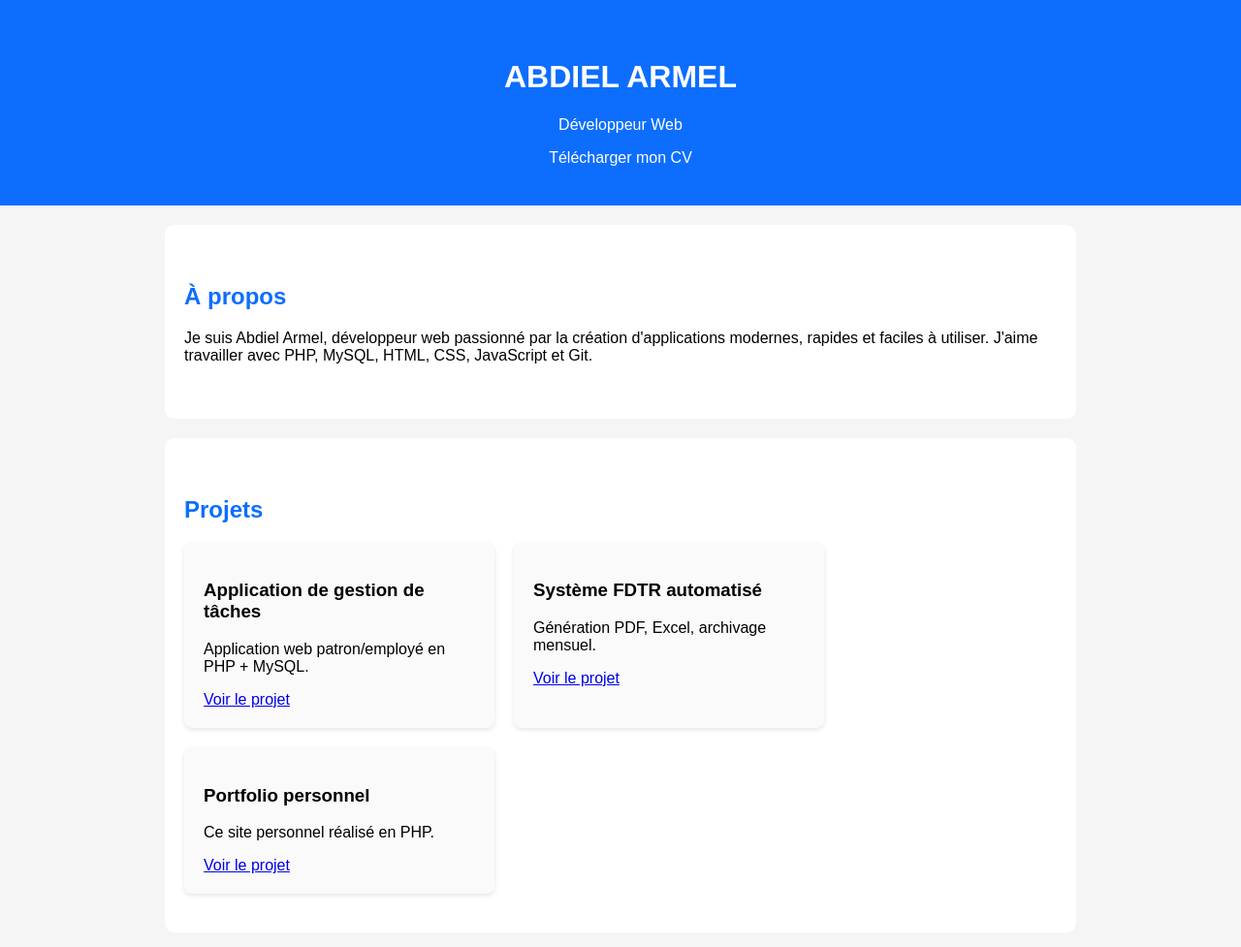
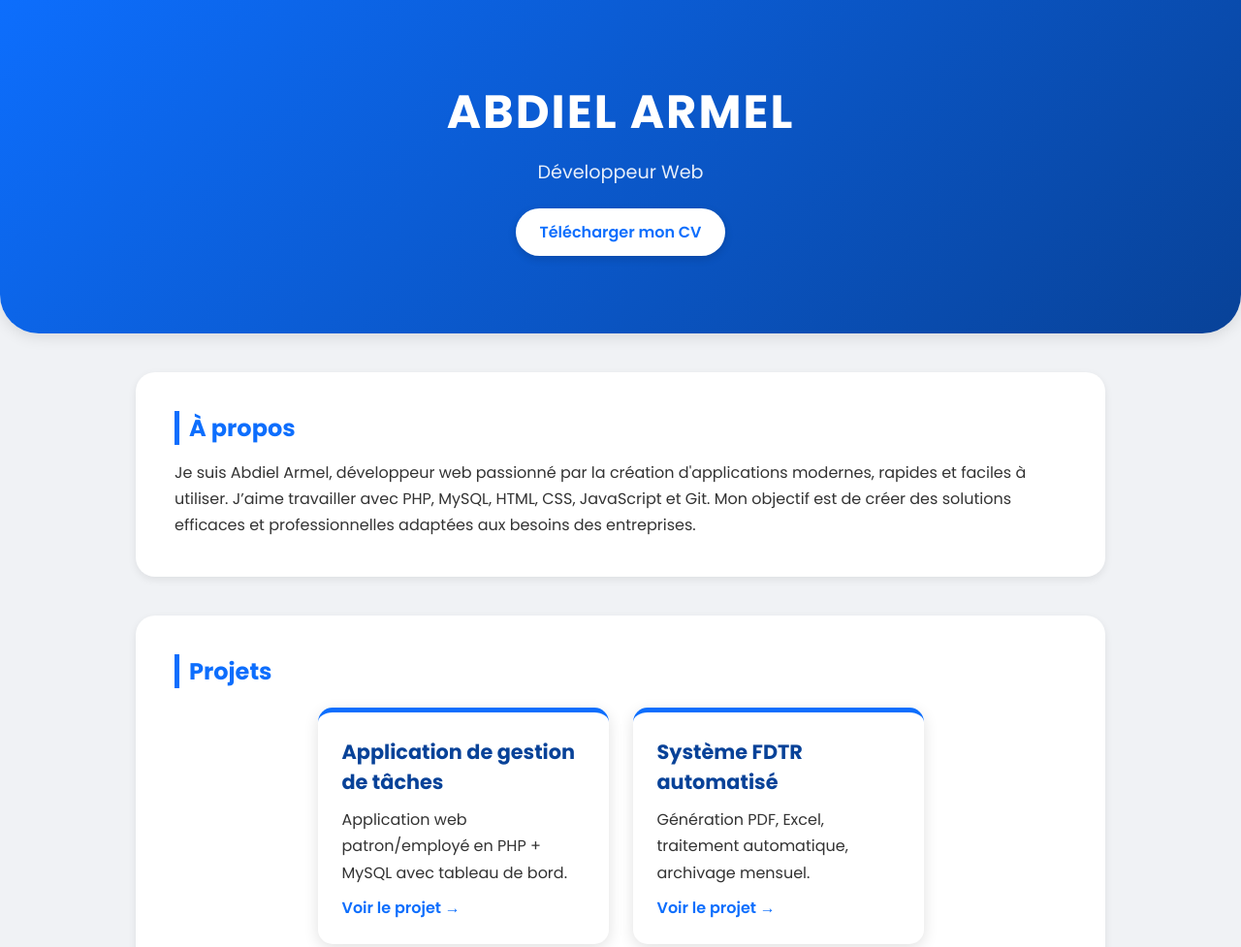
Before and after one commit to yoroARMEL123/yoroARMEL123.github.io, a plain HTML site: page index.html in a window 1280 px wide. Shown: the top 977 px of the page at 97% size. Drawn offline with Linux system fonts and the light colour scheme.

Commit message:
autre modification

```diff
--- a/index.html
+++ b/index.html
@@ -1,22 +1,153 @@
-
 <!DOCTYPE html>
 <html lang="fr">
 <head>
     <meta charset="UTF-8">
     <meta name="viewport" content="width=device-width, initial-scale=1.0">
     <title>Portfolio - Abdiel Armel</title>
+
+    <!-- Google Font Pro -->
+    <link href="https://fonts.googleapis.com/css2?family=Poppins:wght@300;400;600;700&display=swap" rel="stylesheet">
+
     <style>
-        body { font-family: Arial, sans-serif; margin:0; padding:0; background:#f5f5f5; }
-        header { background:#0d6efd; color:#fff; padding:40px 20px; text-align:center; }
-        section { padding:40px 20px; max-width:900px; margin:auto; background:white; margin-top:20px; border-radius:10px; }
-        h2 { color:#0d6efd; }
-        .projects { display:flex; gap:20px; flex-wrap:wrap; }
-        .card { background:#fafafa; padding:20px; border-radius:8px; width:280px; box-shadow:0 2px 5px rgba(0,0,0,0.1); }
-        footer { text-align:center; padding:20px; margin-top:30px; color:#777; }
-        a.button { background:#0d6efd; color:white; padding:10px 20px; text-decoration:none; border-radius:5px; }
+        * {
+            margin: 0;
+            padding: 0;
+            box-sizing: border-box;
+        }
+
+        body {
+            font-family: "Poppins", sans-serif;
+            background: #f0f2f5;
+            color: #333;
+        }
+
+        /* HEADER */
+        header {
+            background: linear-gradient(135deg, #0d6efd, #084298);
+            color: #fff;
+            text-align: center;
+            padding: 80px 20px;
+            border-bottom-left-radius: 40px;
+            border-bottom-right-radius: 40px;
+            box-shadow: 0 4px 15px rgba(0,0,0,0.1);
+            animation: fade 1s ease-in-out;
+        }
+
+        header h1 {
+            font-size: 3rem;
+            font-weight: 700;
+            letter-spacing: 2px;
+        }
+
+        header p {
+            font-size: 1.2rem;
+            margin-top: 10px;
+            opacity: 0.9;
+        }
+
+        a.button {
+            display: inline-block;
+            margin-top: 20px;
+            background: #fff;
+            color: #0d6efd;
+            padding: 12px 25px;
+            font-weight: 600;
+            border-radius: 30px;
+            text-decoration: none;
+            transition: 0.3s;
+            box-shadow: 0 3px 8px rgba(0,0,0,0.15);
+        }
+
+        a.button:hover {
+            background: #dce8ff;
+            transform: translateY(-3px);
+        }
+
+        /* SECTIONS */
+        section {
+            max-width: 1000px;
+            margin: 40px auto;
+            padding: 40px;
+            background: #fff;
+            border-radius: 20px;
+            box-shadow: 0 3px 8px rgba(0,0,0,0.08);
+            animation: fade 1.3s ease-in-out;
+        }
+
+        h2 {
+            color: #0d6efd;
+            margin-bottom: 15px;
+            font-weight: 700;
+            border-left: 5px solid #0d6efd;
+            padding-left: 10px;
+        }
+
+        p {
+            line-height: 1.7;
+        }
+
+        /* PROJECTS */
+        .projects {
+            display: flex;
+            flex-wrap: wrap;
+            gap: 25px;
+            justify-content: center;
+            margin-top: 20px;
+        }
+
+        .card {
+            background: #ffffff;
+            width: 300px;
+            padding: 25px;
+            border-radius: 15px;
+            box-shadow: 0 4px 15px rgba(0,0,0,0.12);
+            transition: 0.3s;
+            border-top: 5px solid #0d6efd;
+        }
+
+        .card:hover {
+            transform: translateY(-6px);
+            box-shadow: 0 6px 25px rgba(0,0,0,0.18);
+        }
+
+        .card h3 {
+            color: #084298;
+            margin-bottom: 10px;
+            font-size: 1.3rem;
+        }
+
+        .card a {
+            display: inline-block;
+            margin-top: 10px;
+            color: #0d6efd;
+            font-weight: 600;
+            text-decoration: none;
+        }
+
+        .card a:hover {
+            text-decoration: underline;
+        }
+
+        /* FOOTER */
+        footer {
+            text-align: center;
+            padding: 25px;
+            color: #666;
+            margin-top: 50px;
+            font-size: 0.95rem;
+        }
+
+        /* Animation */
+        @keyframes fade {
+            from { opacity: 0; transform: translateY(20px); }
+            to { opacity: 1; transform: translateY(0); }
+        }
+
     </style>
 </head>
+
 <body>
+
     <header>
         <h1>ABDIEL ARMEL</h1>
         <p>Développeur Web</p>
@@ -27,31 +158,34 @@
         <h2>À propos</h2>
         <p>
             Je suis Abdiel Armel, développeur web passionné par la création d'applications
-            modernes, rapides et faciles à utiliser. J'aime travailler avec PHP, MySQL,
-            HTML, CSS, JavaScript et Git.
+            modernes, rapides et faciles à utiliser. J’aime travailler avec PHP, MySQL,
+            HTML, CSS, JavaScript et Git. Mon objectif est de créer des solutions efficaces
+            et professionnelles adaptées aux besoins des entreprises.
         </p>
     </section>
 
     <section>
         <h2>Projets</h2>
         <div class="projects">
+
             <div class="card">
                 <h3>Application de gestion de tâches</h3>
-                <p>Application web patron/employé en PHP + MySQL.</p>
-                <a href="#">Voir le projet</a>
+                <p>Application web patron/employé en PHP + MySQL avec tableau de bord.</p>
+                <a href="#">Voir le projet →</a>
             </div>
 
             <div class="card">
                 <h3>Système FDTR automatisé</h3>
-                <p>Génération PDF, Excel, archivage mensuel.</p>
-                <a href="#">Voir le projet</a>
+                <p>Génération PDF, Excel, traitement automatique, archivage mensuel.</p>
+                <a href="#">Voir le projet →</a>
             </div>
 
             <div class="card">
                 <h3>Portfolio personnel</h3>
-                <p>Ce site personnel réalisé en PHP.</p>
-                <a href="#">Voir le projet</a>
+                <p>Site Portfolio simple, rapide, responsive développé en PHP.</p>
+                <a href="#">Voir le projet →</a>
             </div>
+
         </div>
     </section>
 
@@ -59,11 +193,12 @@
         <h2>Contact</h2>
         <p>Email : <b>abdielyoro73@gmail.com</b></p>
         <p>GitHub : <a href="https://github.com/yoroARMEL123">yoroARMEL123</a></p>
-        <p>WhatsApp : <b>+225 XX XX XX XX</b></p>
+        <p>WhatsApp : <b>+225 05 95 09 67 60</b></p>
     </section>
 
     <footer>
-        © 2025 - Portfolio de Abdiel Armel
+        © 2025 - Portfolio de Abdiel Armel. Tous droits réservés.
     </footer>
+
 </body>
 </html>
```
